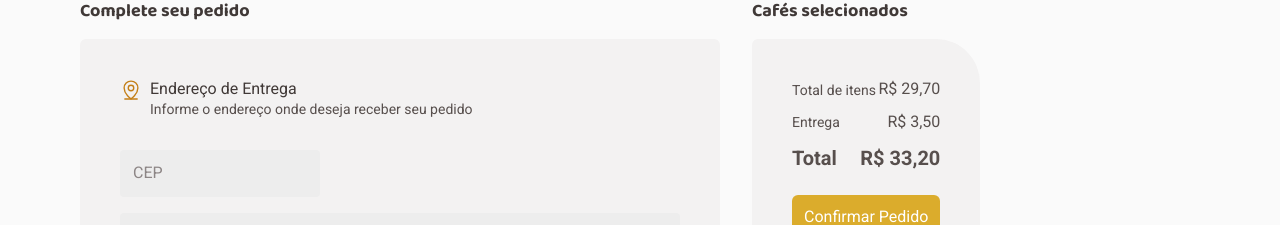
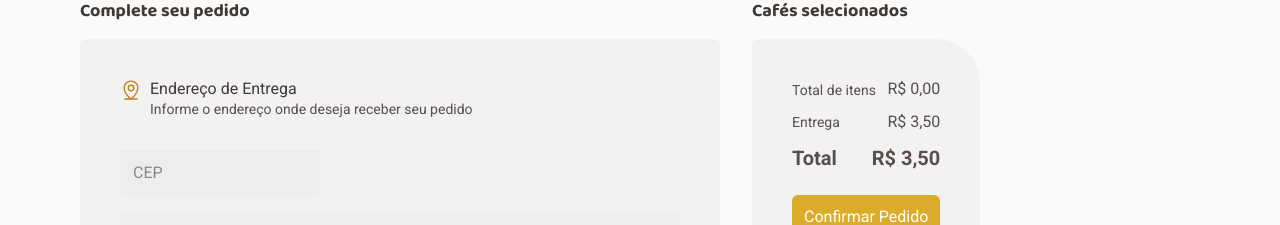
Before and after one commit to joeyanovich/coffee-delivery, a React (Vite) app: page /cart in a window 1280 px wide. Shown: the part 144-369 px from the top of the page. Built offline with nearby package versions, Linux system fonts and the light colour scheme.

Commit message:
feat ✨: updated prices on the checkout page according to the quantity of items

```diff
--- a/src/contexts/CartContext.tsx
+++ b/src/contexts/CartContext.tsx
@@ -7,11 +7,12 @@ export interface CartItem extends Coffee {
 }
 
 interface CartContextType {
-  cartItems: CartItem[]
-  cartQuantity: number
-  AddCoffeeToCart: (coffee: CartItem) => void
-  changeCartItemQuantity: (cartItemId: number, type: "increment" | "decrement") => void
-  removeCartItem: (cartItemId: number) => void
+  cartItems: CartItem[];
+  cartQuantity: number;
+  cartItemsTotal: number;
+  AddCoffeeToCart: (coffee: CartItem) => void;
+  changeCartItemQuantity: (cartItemId: number, type: "increment" | "decrement") => void;
+  removeCartItem: (cartItemId: number) => void;
 }
 
 interface CartContextProviderProps {
@@ -24,6 +25,10 @@ export function CartContextProvider({ children }: CartContextProviderProps) {
   const [cartItems, setCartItems] = useState<CartItem[]>([])
 
   const cartQuantity = cartItems.length
+
+  const cartItemsTotal = cartItems.reduce((total, cartItem) => {
+    return total + cartItem.price * cartItem.quantity;
+  }, 0)
 
   function AddCoffeeToCart(coffee: CartItem) {
     const coffeeAlreadyInCart = cartItems.findIndex(
@@ -71,7 +76,7 @@ export function CartContextProvider({ children }: CartContextProviderProps) {
   }
 
   return (
-    <CartContext.Provider value={{ cartItems, cartQuantity, AddCoffeeToCart, changeCartItemQuantity, removeCartItem }}>
+    <CartContext.Provider value={{ cartItems, cartItemsTotal, cartQuantity, AddCoffeeToCart, changeCartItemQuantity, removeCartItem }}>
       {children}
     </CartContext.Provider>
   )
--- a/src/pages/Checkout/components/SelectedCoffees/index.tsx
+++ b/src/pages/Checkout/components/SelectedCoffees/index.tsx
@@ -1,9 +1,17 @@
 import { useCart } from "../../../../hooks/useCart";
+import { formatMoney } from "../../../../utils/formatMoney";
 import { ItemCart } from "./ItemCart";
 import { ConfirmButton, ContentContainer, Delivery, PriceInfoContainer, SelectedCoffeesContainer, Total, TotalItems } from "./styles";
 
+const DELIVERY_PRICE = 3.5
+
 export function SelectedCoffees() {
-  const { cartItems } = useCart()
+  const { cartItems, cartItemsTotal, cartQuantity } = useCart()
+  const cartTotal = DELIVERY_PRICE + cartItemsTotal
+
+  const formatedItemsTotal = formatMoney(cartItemsTotal)
+  const formatDeliveryPrice = formatMoney(DELIVERY_PRICE)
+  const formatedCartTotal = formatMoney(cartTotal)
 
   return (
     <SelectedCoffeesContainer>
@@ -15,18 +23,18 @@ export function SelectedCoffees() {
         <PriceInfoContainer>
           <TotalItems>
             <p>Total de itens</p>
-            <span>R$ 29,70</span>
+            <span>R$ {formatedItemsTotal}</span>
           </TotalItems>
           <Delivery>
             <p>Entrega</p>
-            <span>R$ 3,50</span>
+            <span>R$ {formatDeliveryPrice}</span>
           </Delivery>
           <Total>
             <p>Total</p>
-            <span>R$ 33,20</span>
+            <span>R$ {formatedCartTotal}</span>
           </Total>
         </PriceInfoContainer>
-        <ConfirmButton>
+        <ConfirmButton disabled={cartQuantity <= 0}>
           Confirmar Pedido
         </ConfirmButton>
       </ContentContainer>
```
